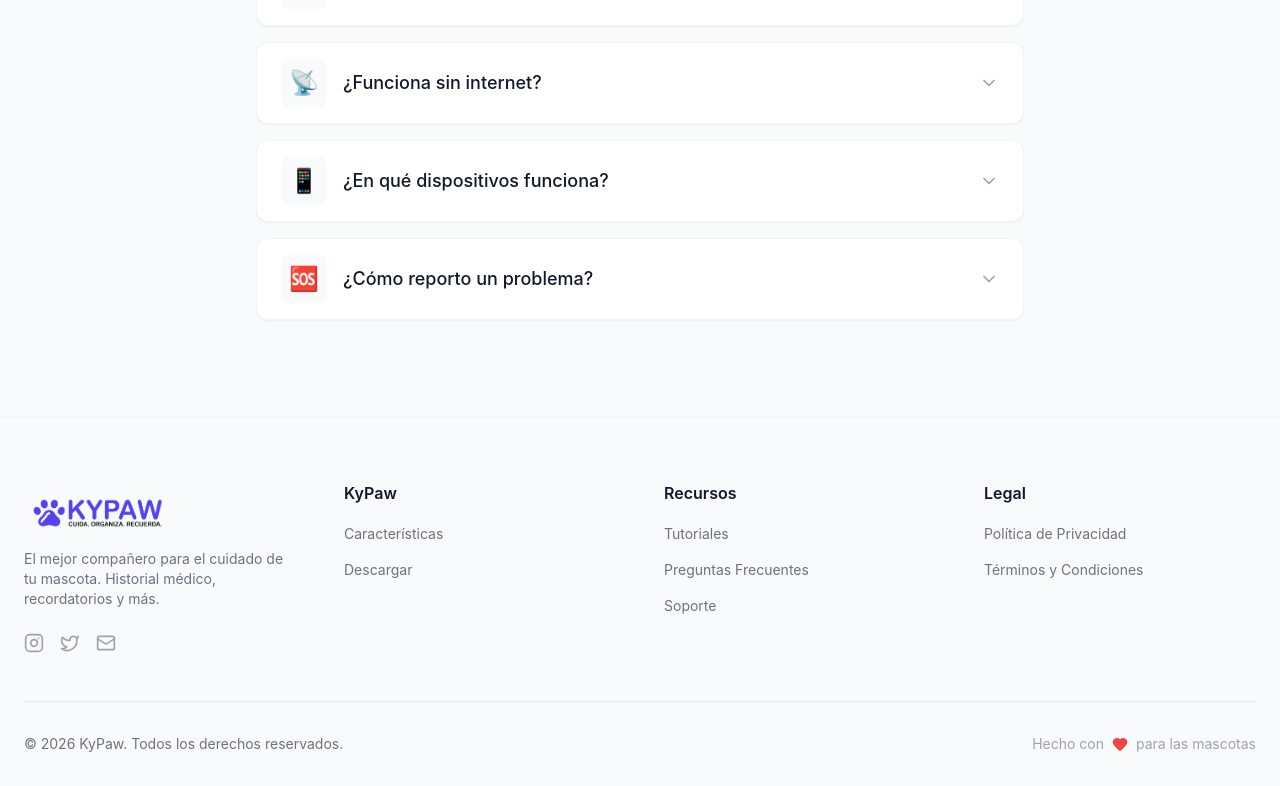
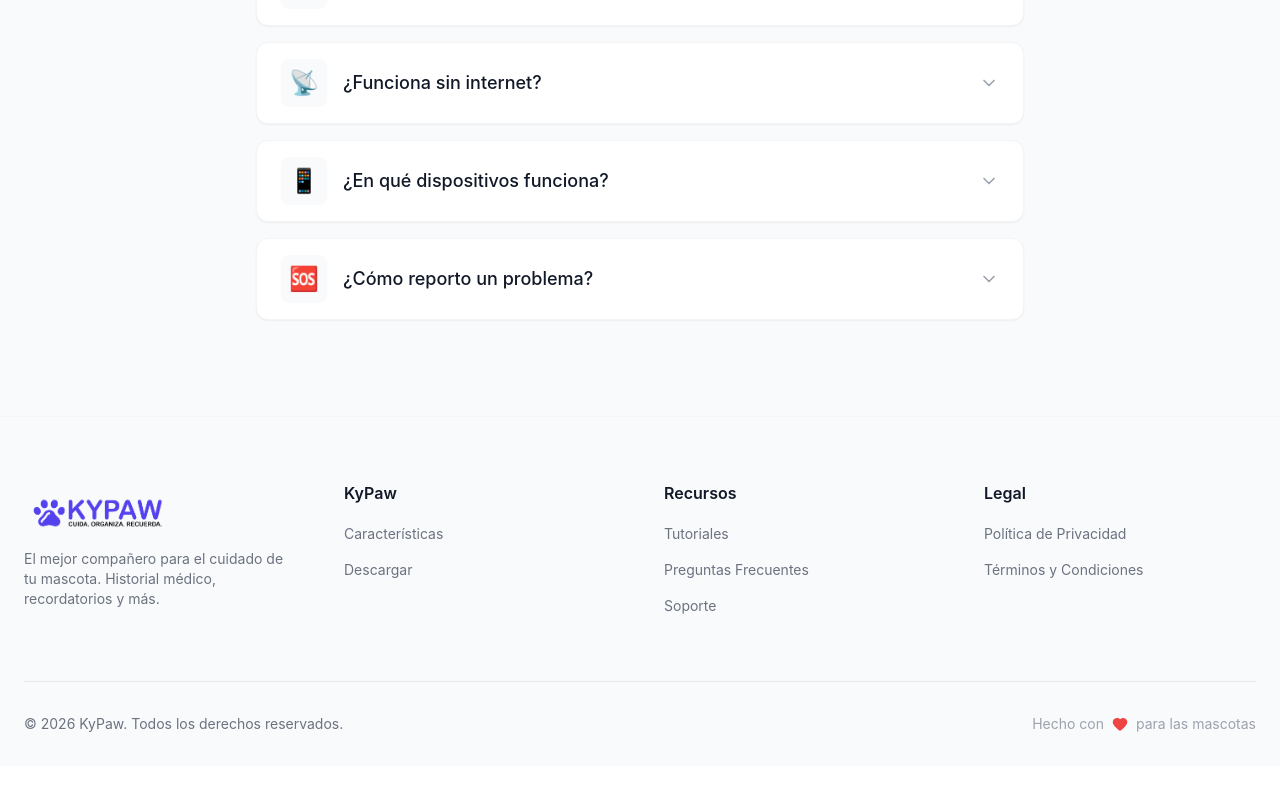
Before and after one commit to AlexAlvarezAlmendros/KyPawWeb, a React (Vite) app: page / in a window 1280 px wide. Shown: the part 4382-5168 px from the top of the page. Built offline with nearby package versions, Linux system fonts and the light colour scheme.

Commit message:
fix: comment out social media links in Footer component

```diff
--- a/src/components/layout/Footer.tsx
+++ b/src/components/layout/Footer.tsx
@@ -19,7 +19,7 @@
             <p className="text-gray-500 text-sm mb-6">
               El mejor compañero para el cuidado de tu mascota. Historial médico, recordatorios y más.
             </p>
-            <div className="flex gap-4">
+            {/* <div className="flex gap-4">
               <a href="#" className="text-gray-400 hover:text-primary transition-colors">
                 <Instagram className="w-5 h-5" />
               </a>
@@ -29,7 +29,7 @@
               <a href="mailto:soporte@kypaw.app" className="text-gray-400 hover:text-primary transition-colors">
                 <Mail className="w-5 h-5" />
               </a>
-            </div>
+            </div> */}
           </div>
 
           {/* Links */}
```
